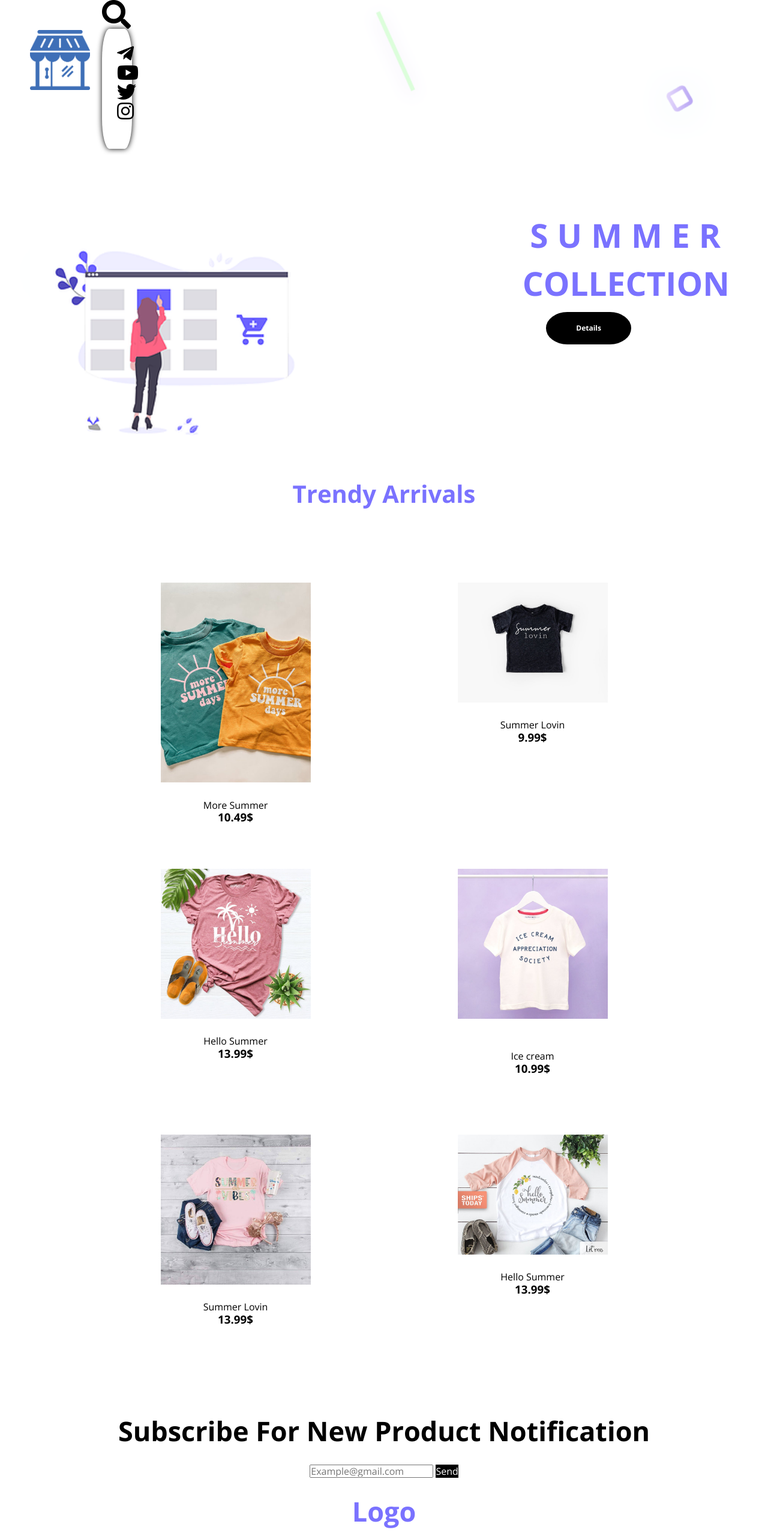
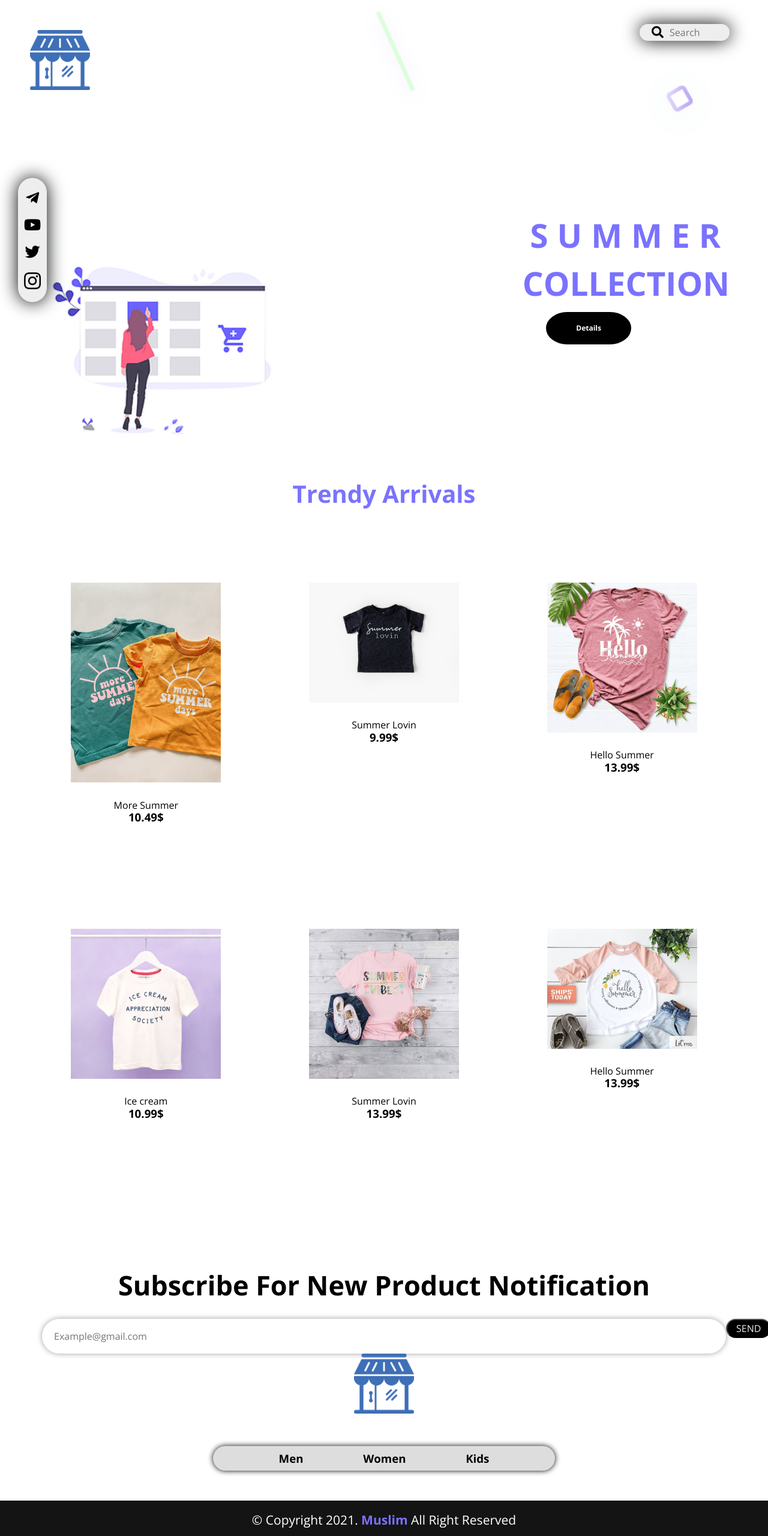
Before and after one commit to Muslim-AK/Clothing_Store, a plain HTML site: page index.html in a window 1280 px wide. Shown: the top 2560 px of the page at 60% size. Drawn offline with nearby package versions, Linux system fonts and the light colour scheme.

Commit message:
Last Edit

```diff
--- a/CSS/store.css
+++ b/CSS/store.css
@@ -35,8 +35,15 @@ ul {
         width: 970px;
     }
 }
-  /* End Global Rules */
+    /* Large */
+    @media (min-width: 1199px) {
+        .container {
+            width: 1170px;
+        }
+    }
+/* End Global Rules */
 /* Start main section */
+
 .main {
     position: relative;
     min-height: 100vh;
@@ -44,18 +51,59 @@ ul {
     z-index: -2;
     background-image: url(../images/background.png);
 }
-.main .container img:first-of-type {
+.main .container .logo {
     position: absolute;
-    height: 100px;
+    width: 100px;
     top: 50px;
     left: 50px;
 }
-.main .container img:last-of-type {
+.main .container img:first-of-type {
+    width: 100%;
+}
+.main .container .img {
     position: absolute;
     bottom: 50px;
     left: 50px;
     z-index: -2;
-    height: 45vh;
+    width: 55vh;
+}
+.main .img:last-child {
+    width: 100%;
+}
+.main form {
+    position: fixed;
+    right: 5%;
+    top: 5%;
+    z-index: 3;
+}
+@media (max-width: 768px) {
+    .main form {
+        top: 3%;
+    }
+}
+.main form i {
+    position: absolute;
+    left: 20px;
+    top: 50%;
+    font-size: 20px;
+    transform: translateY(-50%);
+    -webkit-transform: translateY(-50%);
+    -moz-transform: translateY(-50%);
+    -ms-transform: translateY(-50%);
+    -o-transform: translateY(-50%);
+}
+.main form input[type="search"] {
+    width: 150px;
+    padding: 5px 20px 5px 50px;
+    border: none;
+    outline: none;
+    box-shadow: 0 0 30px;
+    background-color: #eee;
+    border-radius: 20px;
+    -webkit-border-radius: 20px;
+    -moz-border-radius: 20px;
+    -ms-border-radius: 20px;
+    -o-border-radius: 20px;
 }
 .main .container .info h2 {
     top: 45%;
@@ -85,25 +133,40 @@ color: var(--main-color);
     -ms-border-radius: 25% 10%;
     -o-border-radius: 25% 10%;
 }
-.main .container ul {
-    background-color: white;
-    position: sticky;
-    box-shadow: 0 0 10px ;
-    left: 25px;
-    top: calc(50% - 100px);
-    height: 200px;
-    width: 25px;
+.main .container .social {
+    display: flex;
+    flex-direction: column;
+    width: fit-content;
+    background-color: #eee;
+    padding: 20px 10px;
+    border-radius: 30px;
+    box-shadow: 0 0 30px;
+    position: fixed;
+    left: 30px;
+    top: 50%;
+    z-index: 5;
+    transform: translateY(-50%);
+    -webkit-transform: translateY(-50%);
+    -moz-transform: translateY(-50%);
+    -ms-transform: translateY(-50%);
+    -o-transform: translateY(-50%);
+    -webkit-border-radius: 30px;
+    -moz-border-radius: 30px;
+    -ms-border-radius: 30px;
+    -o-border-radius: 30px;
+}
+.main .container .social i:not(:last-of-type) {
     text-align: center;
-    padding: 25px;
-    border-radius: 25%;
-    -webkit-border-radius: 25%;
-    -moz-border-radius: 25%;
-    -ms-border-radius: 25%;
-    -o-border-radius: 25%;
+    padding-bottom: 20px;
+    font-size: 25px;
 }
-.main .container .social i {
-    padding: 10px;
-    width: 25px;
+@media (max-width: 767px) {
+    .main-section .landing .social-icons {
+        padding: 25px 10px 0;
+    }
+    .main-section .landing .social-icons i {
+        padding-bottom: 25px;
+    }
 }
 /* End main section */
 /* Start product section */
@@ -113,6 +176,30 @@ color: var(--main-color);
     grid-template-columns: repeat(auto-fill, minmax(300px, 1fr));
     text-align: center;
     margin: 125px 0;
+}
+.product .product-content .card {
+    background-color: white;
+    padding-bottom: 100px;
+}
+.product .product-content .card .text {
+    display: none;
+    margin: auto;
+    text-align: center;
+    background-color: var(--main-color);
+    color: white;
+    font-size: 23px;
+    bottom: 0;
+    height: 50px;
+    width: 150px;
+    padding: 15px;
+    border-radius: 25px;
+    -webkit-border-radius: 25px;
+    -moz-border-radius: 25px;
+    -ms-border-radius: 25px;
+    -o-border-radius: 25px;
+}
+.product .product-content .card:hover .text {
+    display: block;
 }
 .product h2 {
     text-align: center;
@@ -135,30 +222,71 @@ color: var(--main-color);
     margin-bottom: 30px;
     font-size: 45px;
 }
-.subscribe .container input {
-    margin-bottom: 30px;
+.subscribe form input[type="email"] {
+    width: 100%;
+    padding: 20px;
+    border-radius: 30px;
+    border: none;
     outline: none;
+    box-shadow: 0 0 10px 0 #9e9e9e;
 }
-.subscribe .container label {
+@media (max-width: 767px) {
+    .subscribe form input[type="email"] {
+        padding: 20px 40px 20px 5px;
+        margin-left: 40px;
+    }
+}
+.subscribe form input[type="submit"] {
     background-color: black;
-    color: white;
+    color: #eee;
+    text-transform: uppercase;
+    border-radius: 30px;
+    padding: 5px 15px;
+    position: absolute;
+    cursor: pointer;
+}
+.subscribe .container .img {
+    width: 100px;
+    margin: auto;
+}
+.subscribe .container img {
+    width: 100%;
 }
 .subscribe .container h2:last-of-type {
     margin-bottom: 30px;
-    color: var(--main-color);
     font-size: 45px;
 }
-.subscribe .container h3 {
-    margin-bottom: 30px;
-    background-color: #eee;
-    word-spacing: 15px;
-    padding: 15px;
-    font-weight: lighter;
-    border-radius: 5% 50%;
-    -webkit-border-radius: 5% 50%;
-    -moz-border-radius: 5% 50%;
-    -ms-border-radius: 5% 50%;
-    -o-border-radius: 5% 50%;
+.subscribe .container .info {
+    width: 50%;
+    margin: 50px auto;
+    display: flex;
+    justify-content: space-evenly;
+    padding: 10px;
+    box-shadow: 0 0 10px;
+    background-color: #ddd;
+    border-radius: 25px;
+    -webkit-border-radius: 25px;
+    -moz-border-radius: 25px;
+    -ms-border-radius: 25px;
+    -o-border-radius: 25px;
+}
+.subscribe .container .depart h3 {
+    width: 55px;
+    text-align: center;
+    padding: 35px;
+}
+@media (max-width: 767px) {
+    .subscribe .depart {
+        flex-wrap: wrap;
+        box-shadow: none;
+    }
+    .subscribe .depart h3 {
+        width: 40%;
+        border-radius: 30px;
+        padding: 10px;
+        margin: 10px;
+        box-shadow: 0 0 10px 0 #9e9e9e;
+    }
 }
 /* End subscribe section */
 /* Start footer */
--- a/index.html
+++ b/index.html
@@ -19,15 +19,22 @@
     <!-- Start main section -->
     <div class="main">
         <div class="container">
-            <img src="images/logo_title.png" alt="Logo">
-            <i class="fas fa-search fa-3x"></i>
-                <ul>
-                <li><i class="fab fa-telegram-plane fa-2x"></i></li>
-                <li><i class="fab fa-youtube fa-2x"></i></li>
-                <li><i class="fab fa-twitter fa-2x"></i></li>
-                <li><i class="fab fa-instagram fa-2x"></i></li>
-                </ul>
-            <img src="images/main.png" alt="Image">
+                <div class="logo">
+                    <img src="Images/logo_title.png" alt="logo">
+                </div>
+                <form action="">
+                    <i class="fas fa-search"></i>
+                    <input type="search" placeholder="Search">
+                </form>
+            <div class="social">
+                        <i class="fab fa-telegram-plane fa-2x"></i>
+                        <i class="fab fa-youtube fa-2x"></i>
+                        <i class="fab fa-twitter fa-2x"></i>
+                        <i class="fab fa-instagram fa-2x"></i>
+                </div>
+                <div class="img">
+                    <img src="images/main.png" alt="Image">
+                </div>
             <div class="info">
                 <h2>SUMMER</h2>
                 <h2>COLLECTION</h2>
@@ -37,7 +44,7 @@
     </div>
     <!-- End main section -->
     <!-- Start product section -->
-    <div class="product" id="product">
+    <div class="product">
         <div class="container">
             <h2>Trendy Arrivals</h2>
             <div class="product-content">
@@ -47,6 +54,7 @@
                         <p>More Summer</p>
                         <h3>10.49$</h3>
                     </div>
+                    <div class="text">Add To Cart</div>
                 </div>
                 <div class="card">
                     <img src="images/T2.png" alt="T-shirt">
@@ -54,6 +62,7 @@
                         <p>Summer Lovin</p>
                         <h3>9.99$</h3>
                     </div>
+                    <div class="text">Add To Cart</div>
                 </div>
                 <div class="card">
                     <img src="images/T3.png" alt="T-shirt">
@@ -61,15 +70,15 @@
                         <p>Hello Summer</p>
                         <h3>13.99$</h3>
                     </div>
+                    <div class="text">Add To Cart</div>
                 </div>
                 <div class="card">
                     <img src="images/T4.png" alt="T-shirt">
-                    <div class="info">
                         <div class="info">
                             <p>Ice cream</p>
                             <h3>10.99$</h3>
                         </div>
-                    </div>
+                        <div class="text">Add To Cart</div>
                 </div>
                 <div class="card">
                     <img src="images/T5.png" alt="T-shirt">
@@ -77,6 +86,7 @@
                         <p>Summer Lovin</p>
                         <h3>13.99$</h3>
                     </div>
+                    <p class="text">Add To Cart</p>
                 </div>
                 <div class="card">
                     <img src="images/T6.png" alt="T-shirt">
@@ -84,6 +94,7 @@
                         <p>Hello Summer</p>
                         <h3>13.99$</h3>
                     </div>
+                    <div class="text">Add To Cart</div>
                 </div>
             </div>
         </div>
@@ -95,10 +106,16 @@
             <h2>Subscribe For New Product Notification</h2>
             <form>
                 <input type="email"  required placeholder="Example@gmail.com">
-                <label for="">Send</label>
+                <input type="submit" value="send">
             </form>
-            <h2>Logo</h2>
-            <h3>Men Women Kids</h3>
+            <div class="img">
+                <img src="images/logo_title.png" alt="">
+            </div>
+            <div class="info">
+                <h3>Men</h3>
+                <h3>Women</h3>
+                <h3>Kids</h3>
+            </div>
         </div>
     </div>
     <!-- End Subscribe section -->
```
